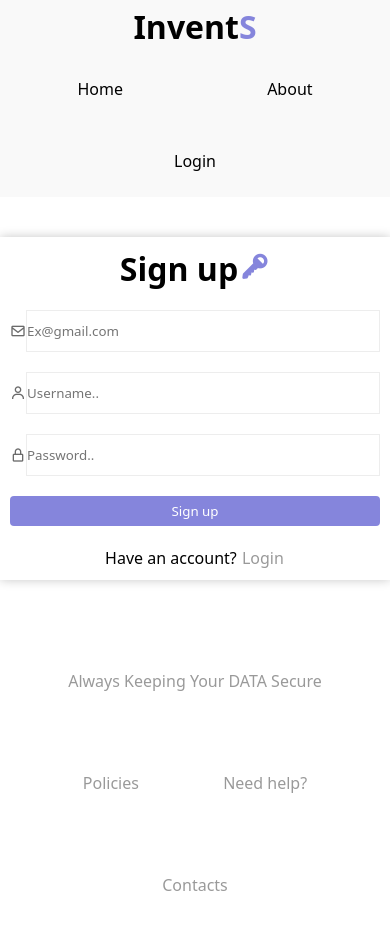
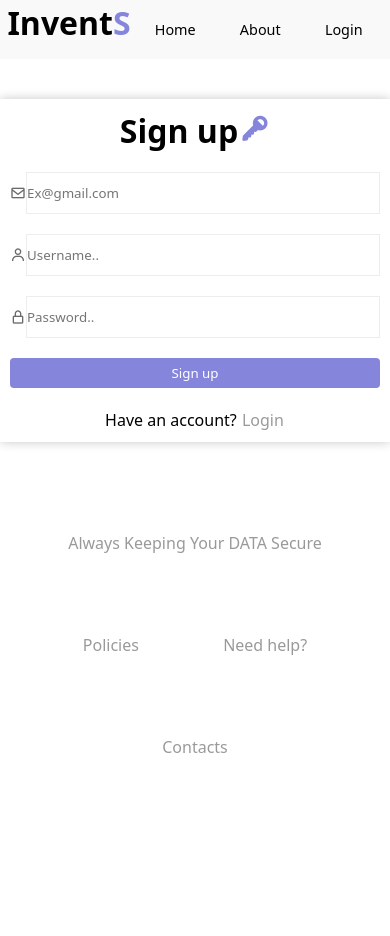
Before and after one commit to Miketryartd/inventS-repos, a plain HTML site: page index.html in a window 390 px wide. After the commit the page ends 844 px from the top, so only its background shows below. Drawn offline with nearby package versions, Linux system fonts and the light colour scheme; a web font is replaced by a local one.

Commit message:
Auth.css

```diff
--- a/Auth.css
+++ b/Auth.css
@@ -98,6 +98,15 @@ footer ul li, a{
 .top{
     background-color: rgba(0, 0, 0, 0.024);
 }
+.top ul li{
+    padding:0px 0px;
+}
+.top ul li a{
+    font-size: 0.9rem;
+}
+.top{
+
+}
 .loginForm{
 
     width: 500px;
```
